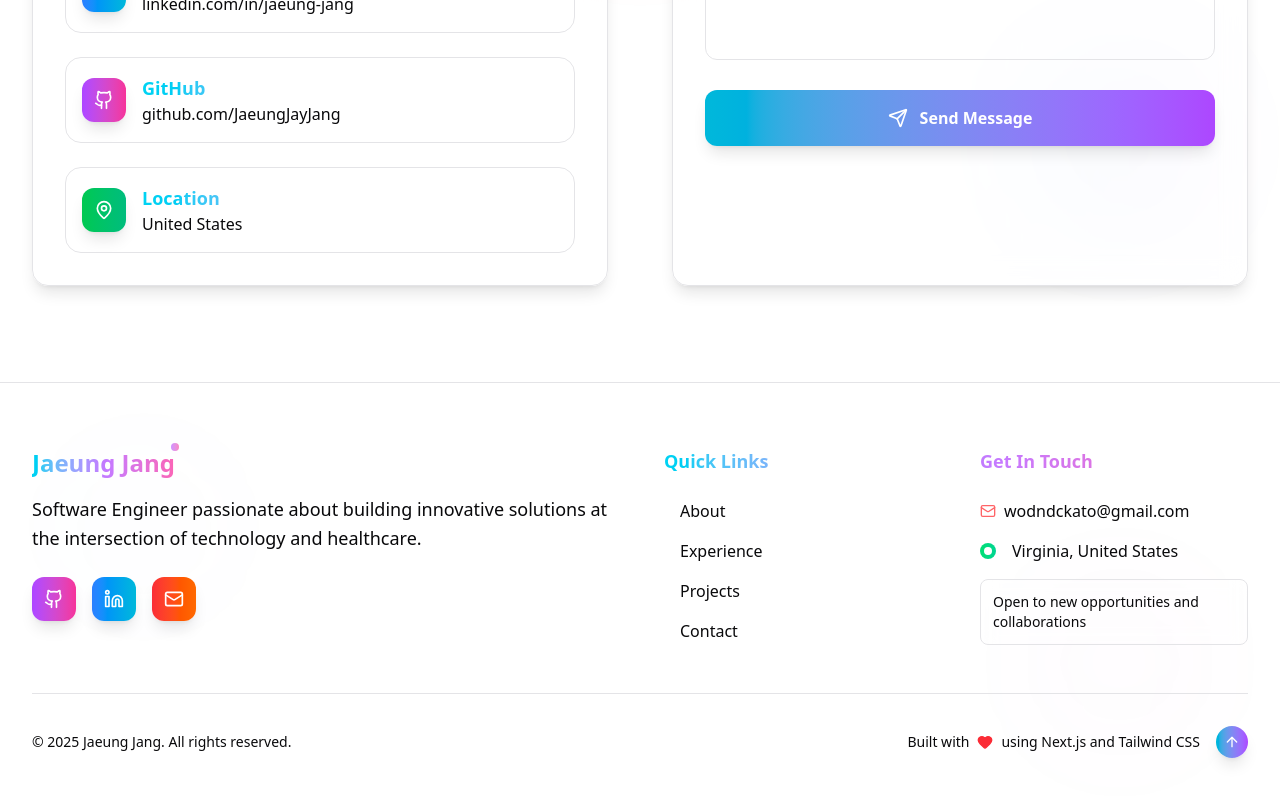
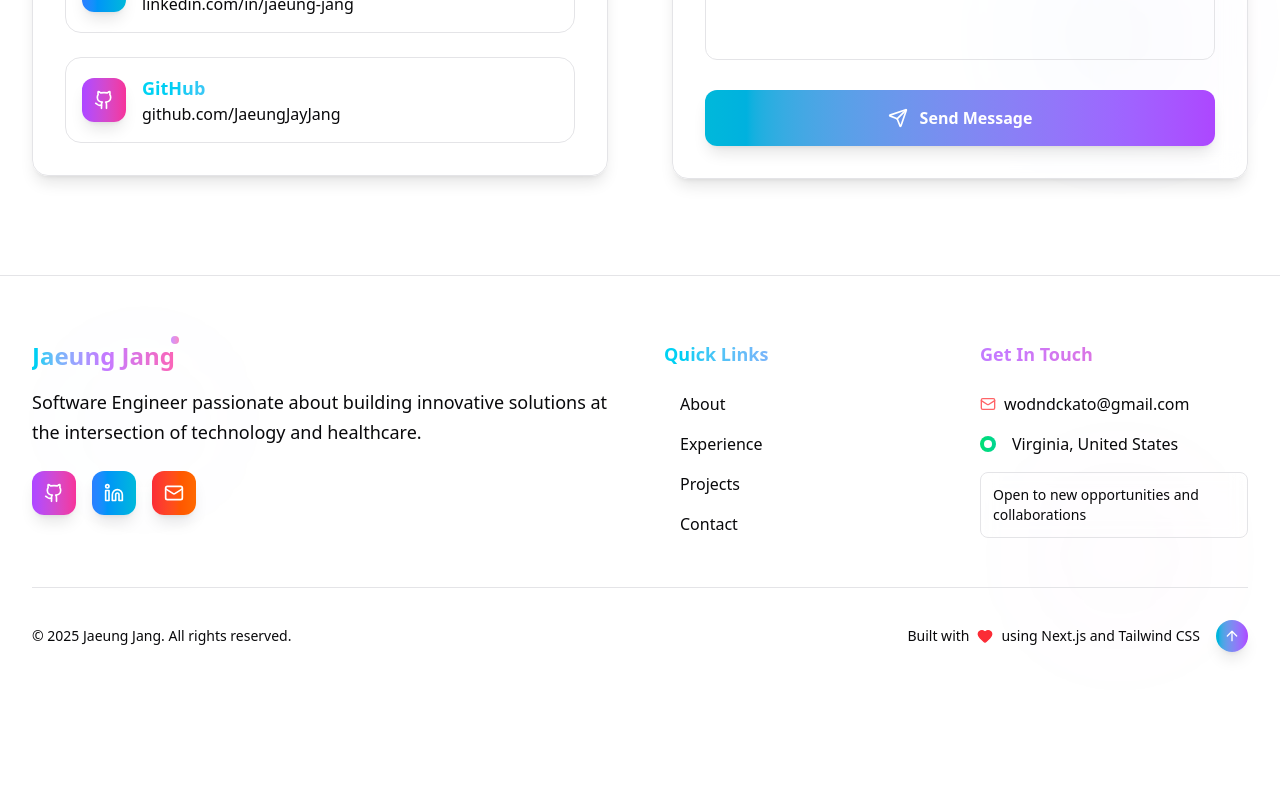
Before and after one commit to JaeungJayJang/personal_website_3, a Next.js app: page / in a window 1280 px wide. Shown: the part 6573-7373 px from the top of the page. After the commit the page ends 7289 px from the top, so only its background shows below. Built offline with nearby package versions, Linux system fonts and the light colour scheme.

Commit message:
remove unused location icon and related contact info

```diff
--- a/src/data/contact.ts
+++ b/src/data/contact.ts
@@ -1,4 +1,4 @@
-import { Mail, Linkedin, Github, MapPin, LucideIcon } from "lucide-react";
+import { Mail, Linkedin, Github, LucideIcon } from "lucide-react";
 
 export interface ContactInfo {
   icon: LucideIcon;
@@ -40,15 +40,7 @@ export const contactInfo: ContactInfo[] = [
     href: "https://github.com/JaeungJayJang",
     gradient: "from-purple-500 to-pink-500",
     accentColor: "text-purple-400"
-  },
-  {
-    icon: MapPin,
-    label: "Location",
-    value: "United States",
-    href: null,
-    gradient: "from-green-500 to-emerald-500",
-    accentColor: "text-green-400"
-  },
+  }
 ];
 
 export const socialLinks: SocialLink[] = [
```
